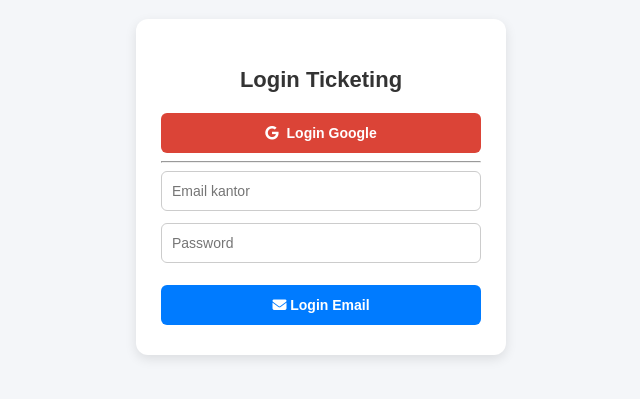
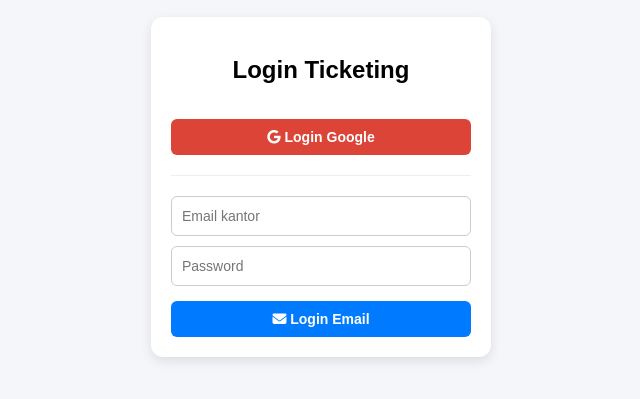
Before and after one commit to mrrikohermansyah/IT-Ticketing, a plain HTML site: page login.html in a window 1280 px wide. Shown: the part 213-612 px from the top of the page, without its empty margins (319-959 px from the left). Drawn offline with Linux system fonts and the light colour scheme.

Commit message:
Update login.css

```diff
--- a/css/login.css
+++ b/css/login.css
@@ -1,3 +1,4 @@
+/* ==== Login Page ==== */
 body {
   font-family: Arial, sans-serif;
   display: flex;
@@ -10,23 +11,27 @@ body {
 
 .login-box {
   background: white;
-  padding: 30px 25px;
+  padding: 20px 20px;
   border-radius: 12px;
   box-shadow: 0 4px 12px rgba(0, 0, 0, 0.1);
   text-align: center;
-  width: 320px;
+  width: 300px;
 }
 
 .login-box h2 {
-  margin-bottom: 20px; /* perbaikan dari 80px → 20px */
-  font-size: 22px;
-  color: #333;
+  margin-bottom: 30px;
 }
 
-input {
+.login-box form {
+  display: flex;
+  flex-direction: column;
+  gap: 10px; /* biar ada jarak antar input */
+}
+
+/* Input styling */
+.login-box input {
   width: 100%;
-  padding: 10px; /* biar nyaman saat ngetik */
-  margin-bottom: 12px; /* konsisten antar field */
+  padding: 10px;
   border: 1px solid #ccc;
   border-radius: 6px;
   font-size: 14px;
@@ -34,9 +39,16 @@ input {
   box-sizing: border-box;
 }
 
+.login-box input:focus {
+  border-color: #007bff;
+  outline: none;
+  box-shadow: 0 0 4px rgba(0, 123, 255, 0.3);
+}
+
+/* Button styling */
 button {
-  margin-top: 10px;
-  padding: 12px;
+  margin-top: 5px;
+  padding: 10px;
   width: 100%;
   border: none;
   border-radius: 6px;
@@ -54,43 +66,14 @@ button:hover {
 
 .google-btn {
   background: #db4437;
-  display: flex;
-  justify-content: center;
-  align-items: center;
-  gap: 8px; /* jarak icon Google dan teks */
-}
-
-.google-btn img {
-  width: 18px;
-  height: 18px;
 }
 
 .google-btn:hover {
   background: #b03125;
 }
 
-.divider {
-  text-align: center;
-  margin: 15px 0;
-  font-size: 13px;
-  color: #777;
-  position: relative;
+hr {
+  margin: 20px 0;
+  border: none;
+  border-top: 1px solid #eee;
 }
-
-.divider::before,
-.divider::after {
-  content: "";
-  position: absolute;
-  top: 50%;
-  width: 40%;
-  height: 1px;
-  background: #ddd;
-}
-
-.divider::before {
-  left: 0;
-}
-
-.divider::after {
-  right: 0;
-}
```
